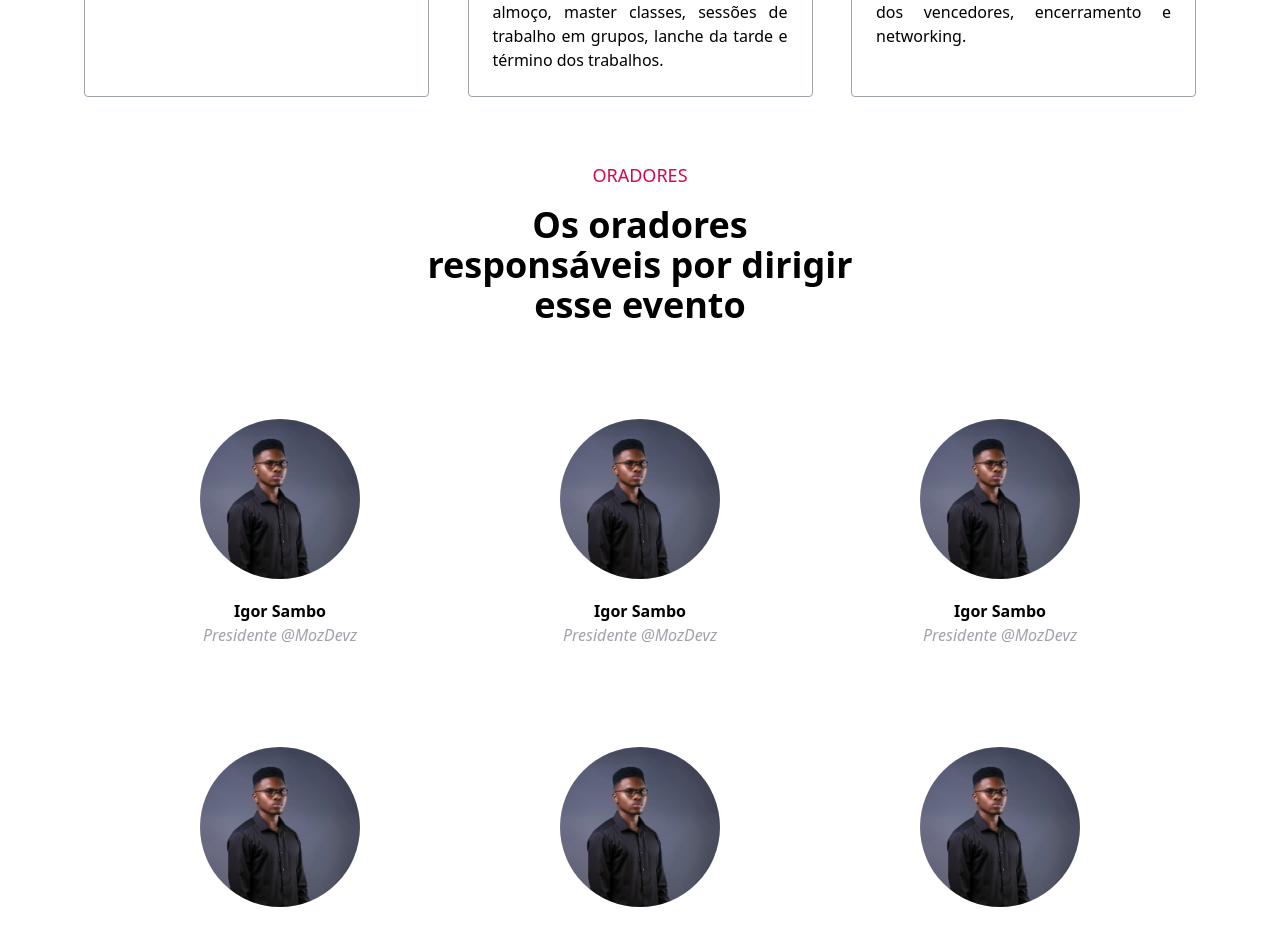
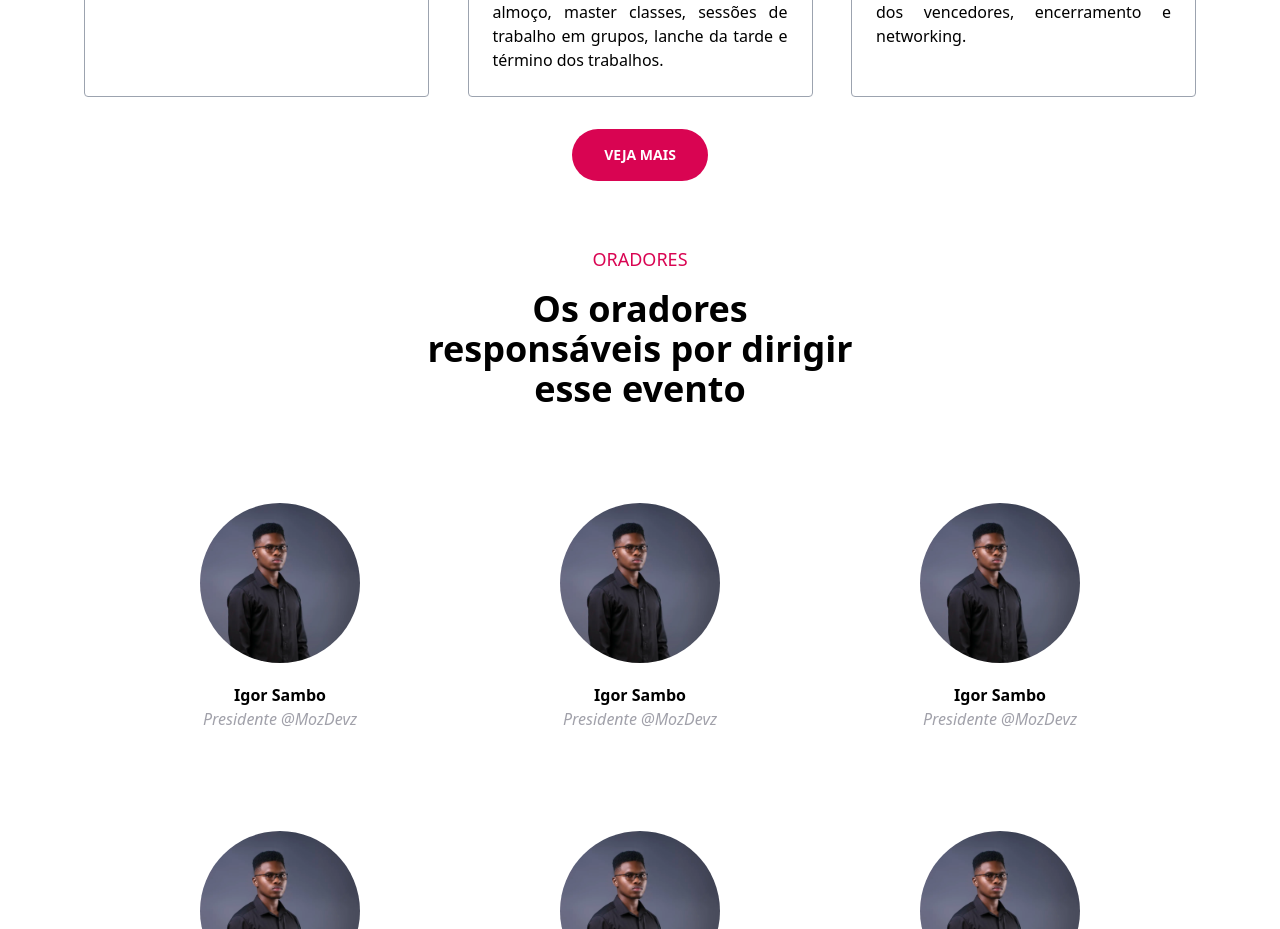
Before and after one commit to rnrnshn/wansati-hackthon, a Next.js app: page / in a window 1280 px wide. Shown: the part 2440-3369 px from the top of the page. Built offline with nearby package versions, Linux system fonts and the light colour scheme.

Commit message:
fix: add buttom for se more

```diff
--- a/src/app/page.tsx
+++ b/src/app/page.tsx
@@ -82,6 +82,9 @@ export default function Home() {
             )
           }) }
         </div>
+        <div className="flex justify-center mt-8 text-center">
+          <a className="font-bold text-sm uppercase text-white bg-primary px-8 py-4 rounded-full hover:brightness-75 max-md:px-16 max-md:py-4 transition-all" href="https://docs.google.com/document/d/1xbvXOPBA_TPvrO86MhzKidGD44GOkDlWbDctvycTPW0/edit" target="_blank" rel="noreferrer">Veja mais</a>
+        </div>
       </section>
 
       <section className="max-w-6xl mx-auto w-full flex flex-col justify-center items-center space-y-16">
```
